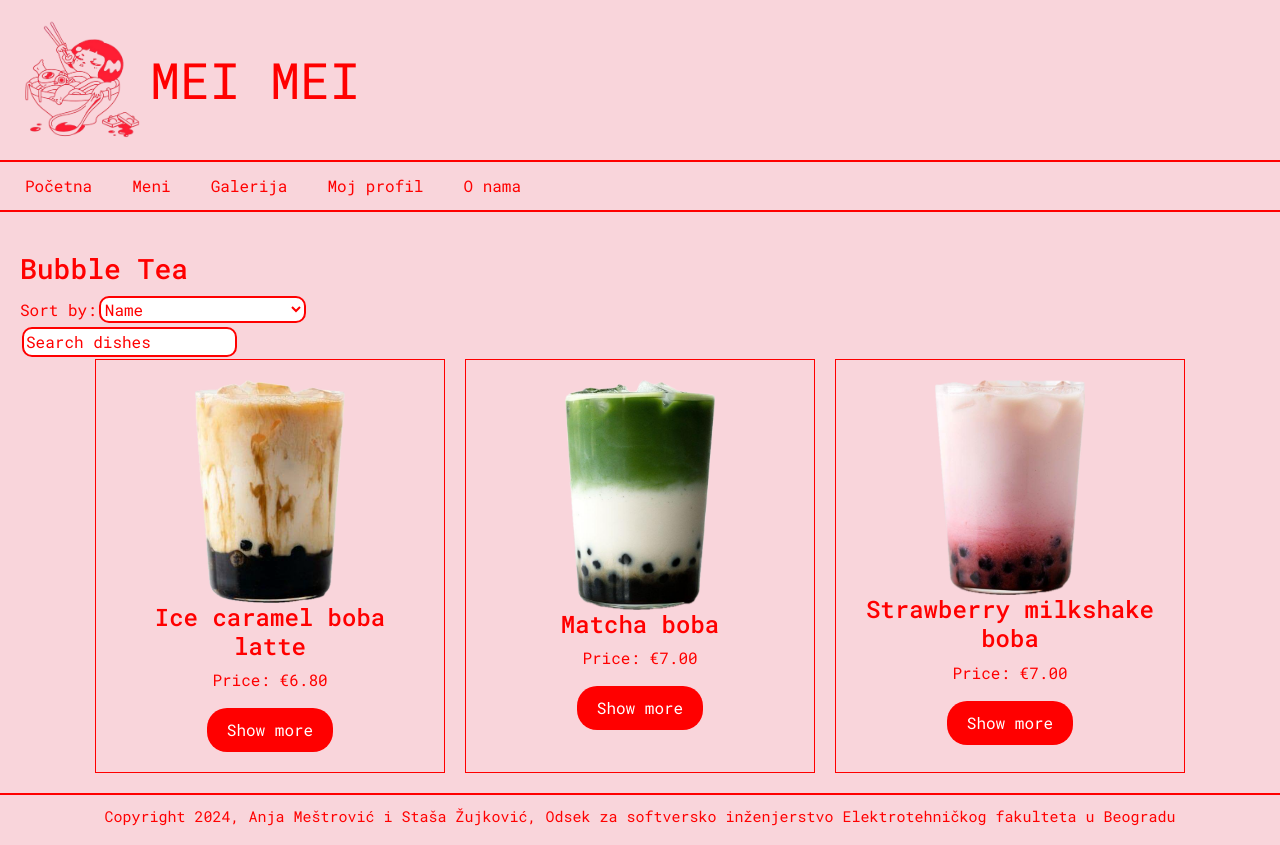
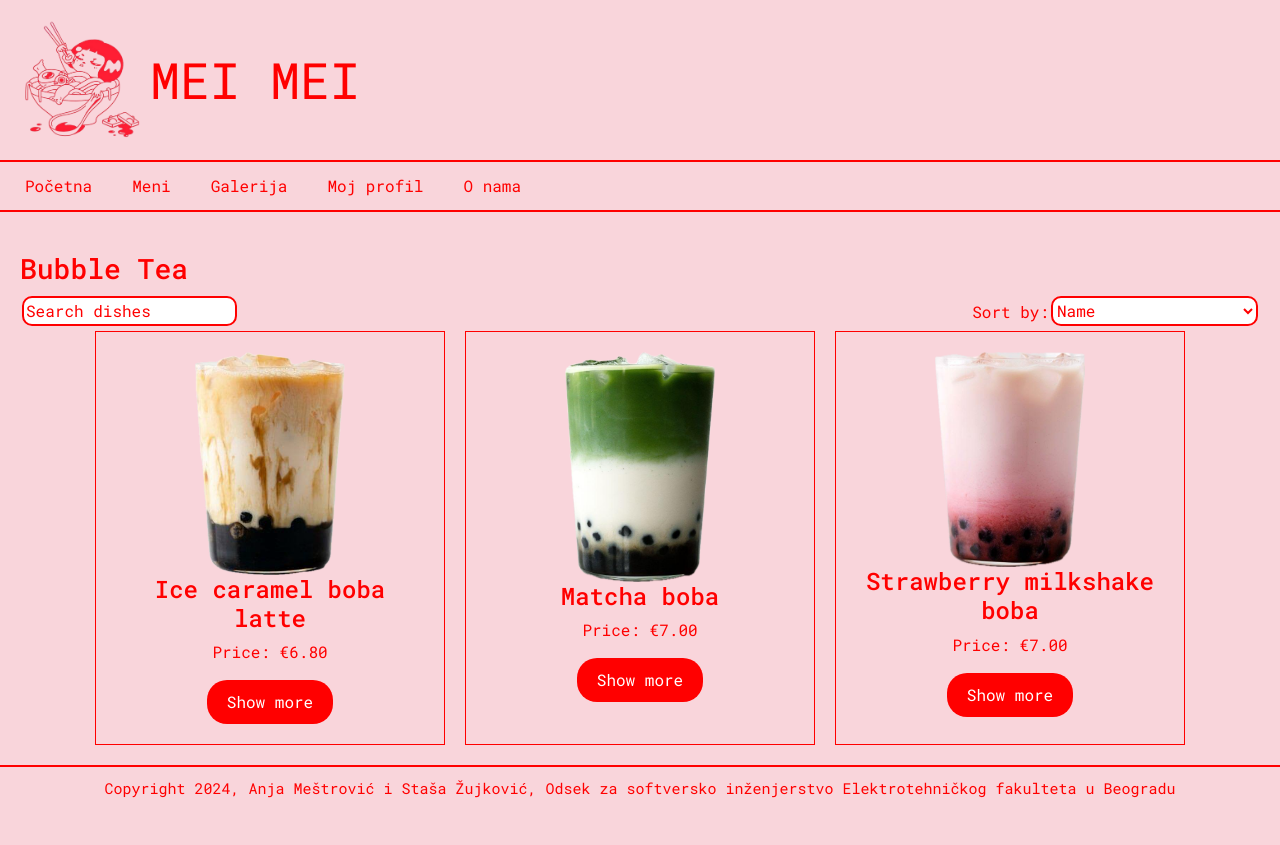
Before and after one commit to zujkovicstasa/meimei, a Vue app in the folder meimei/: page /menu/boba in a window 1280 px wide. After the commit the page ends 817 px from the top, so only its background shows below. Built offline with nearby package versions, Linux system fonts and the light colour scheme.

Commit message:
style product list

```diff
--- a/meimei/src/components/ProductList.vue
+++ b/meimei/src/components/ProductList.vue
@@ -9,14 +9,17 @@
         <h3 v-else-if="category === 'kokteli'">Cocktails</h3>
         <h3 v-else-if="category === 'boba'">Bubble Tea</h3>
         <h3 v-else>Menu</h3>
-        <div>
-          <label>Sort by:</label>
-          <select v-model="sortBy" class="forma">
-            <option value="name">Name</option>
-            <option value="priceSmall">Price (Low to High)</option>
-          </select>
-          <div>
+        <div class="row" >
+          <div class="col-12 col-md-6 levi">
             <input type="text" placeholder="Search dishes" class="forma" v-model="searchTerm" />
+          </div>
+
+          <div class="col-12 col-md-6 desni">
+            <label>Sort by:</label>
+            <select v-model="sortBy" class="forma">
+              <option value="name">Name</option>
+              <option value="priceSmall">Price (Low to High)</option>
+            </select>
           </div>
 
         </div>
@@ -79,6 +82,18 @@
   .product-list{
     color: red;
   }
+  .levi{
+    align-items: left;
+    display: flex; justify-content: flex-start;
+  }
+  .desni{
+    align-items: right;
+    align-content: right;
+    justify-content: right;
+    right: 0;
+    float: right;
+    display: flex; justify-content: flex-end;
+  }
   .products{
     display: flex;
     flex-wrap: wrap;
@@ -112,6 +127,11 @@
     border: 2px solid red;
     outline: 0;
     caret-color: red;
+    vertical-align: middle;
+    margin-bottom: 5px;
+  }
+  label{
+    line-height: 35px;
   }
   .forma::placeholder {
     color: red;
```
